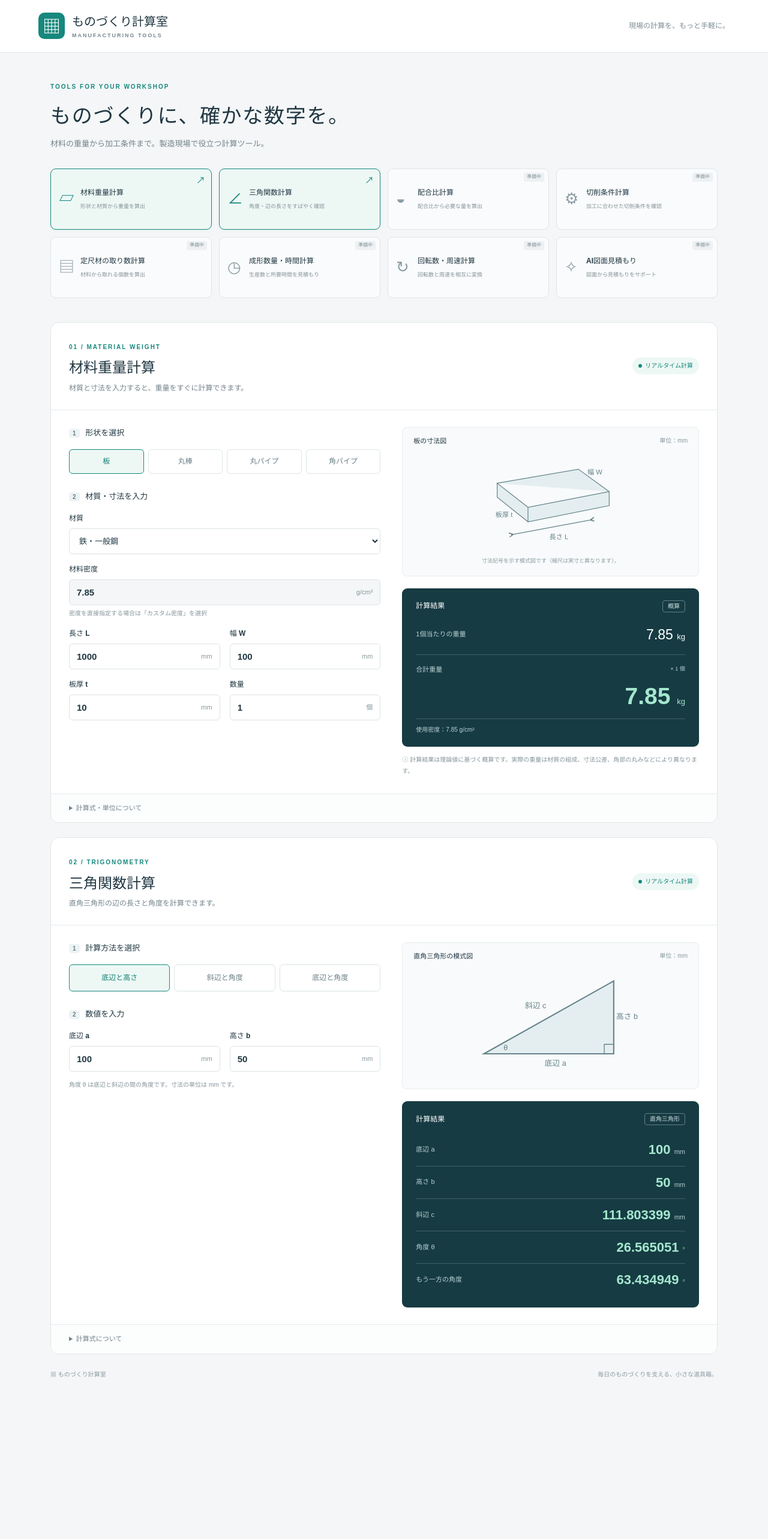
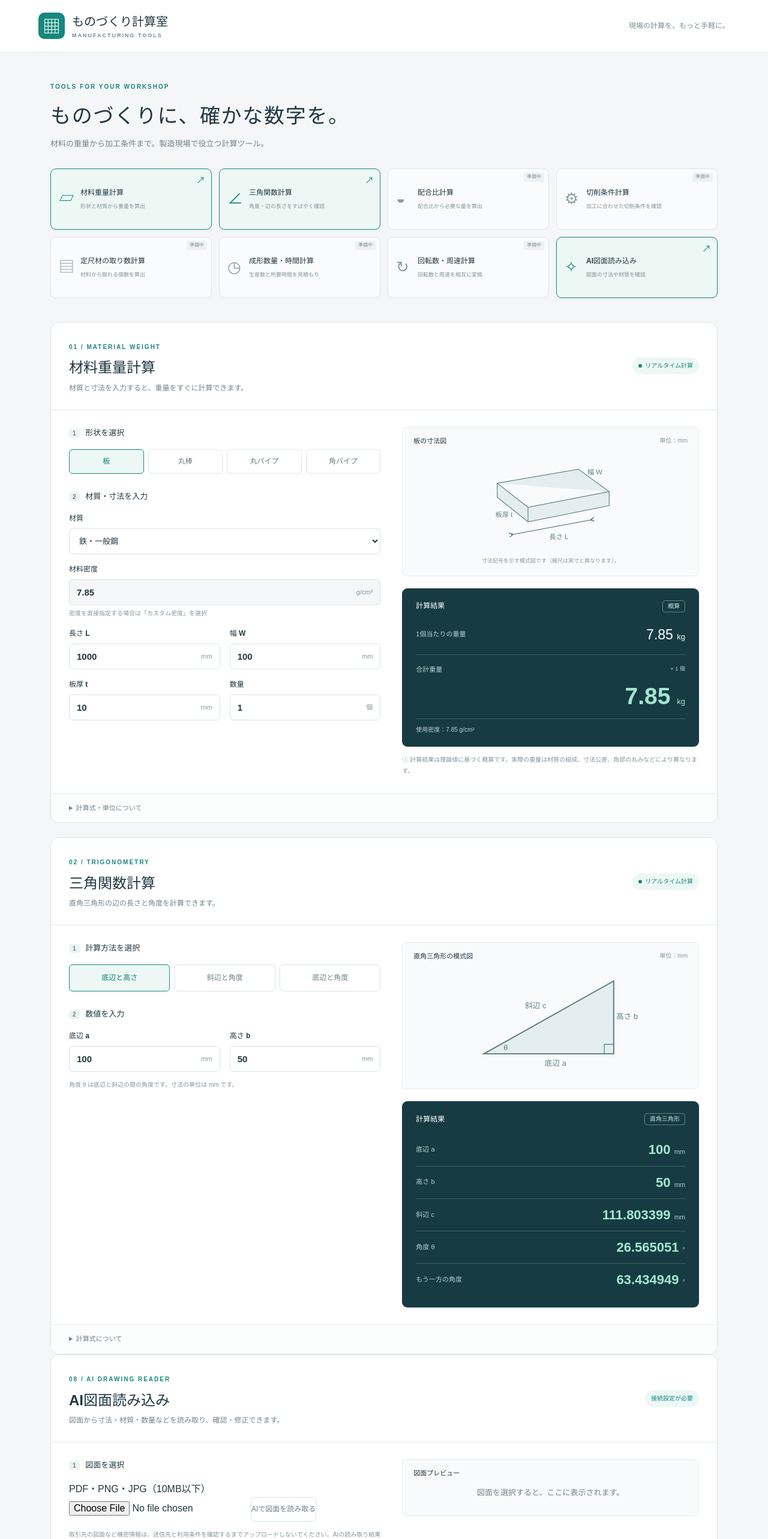
Before and after one commit to takakazu37564s-lab/manufacturing-tools, a React (Vite) app: page / in a window 1280 px wide. Shown: the top 2566 px of the page at 60% size. Before the commit the page ends 2330 px from the top, so only its background shows below. Built offline with nearby package versions, Linux system fonts and the light colour scheme; no server answers.

Commit message:
Add AI drawing reader tile and section

```diff
--- a/src/main.tsx
+++ b/src/main.tsx
@@ -2,8 +2,9 @@ import React, { useState } from 'react';
 import { createRoot } from 'react-dom/client';
 import { calculateWeight, materials, shapeNames, type Shape, type WeightInput } from './weight';
 import { calculateTriangle, type TriangleInput } from './trigonometry';
+import DrawingReader from './DrawingReader';
 import './style.css';
-const tools = [ ['▱', '材料重量計算', '形状と材質から重量を算出'], ['∠', '三角関数計算', '角度・辺の長さをすばやく確認'], ['◒', '配合比計算', '配合比から必要な量を算出'], ['⚙', '切削条件計算', '加工に合わせた切削条件を確認'], ['▤', '定尺材の取り数計算', '材料から取れる個数を算出'], ['◷', '成形数量・時間計算', '生産数と所要時間を見積もり'], ['↻', '回転数・周速計算', '回転数と周速を相互に変換'], ['✧', 'AI図面見積もり', '図面から見積もりをサポート'] ];
+const tools = [ ['▱', '材料重量計算', '形状と材質から重量を算出'], ['∠', '三角関数計算', '角度・辺の長さをすばやく確認'], ['◒', '配合比計算', '配合比から必要な量を算出'], ['⚙', '切削条件計算', '加工に合わせた切削条件を確認'], ['▤', '定尺材の取り数計算', '材料から取れる個数を算出'], ['◷', '成形数量・時間計算', '生産数と所要時間を見積もり'], ['↻', '回転数・周速計算', '回転数と周速を相互に変換'], ['✧', 'AI図面読み込み', '図面の寸法や材質を確認'] ];
 const fields = { length: '長さ L', width: '幅 W', height: '高さ H', diameter: '外径 D', thickness: '肉厚 t' };
 function Diagram({ shape }: { shape: Shape }) {
   return <svg viewBox="0 0 320 180" role="img" aria-label={`${shapeNames[shape]}の寸法図（模式図）`}>
@@ -37,7 +38,7 @@ function App() {
   const format = (n: number) => n < 0.0001 ? n.toExponential(3) : n.toLocaleString('ja-JP', { maximumFractionDigits: 4 });
   return <><header><div className="brand"><span className="logo">▦</span><span>ものづくり計算室<small>MANUFACTURING TOOLS</small></span></div><span className="header-note">現場の計算を、もっと手軽に。</span></header>
   <main><section className="intro"><span className="eyebrow">TOOLS FOR YOUR WORKSHOP</span><h1>ものづくりに、<br className="mobile"/>確かな数字を。</h1><p>材料の重量から加工条件まで。製造現場で役立つ計算ツール。</p></section>
-  <nav className="tool-grid" aria-label="計算ツール一覧">{tools.map(([icon, title, desc], i) => i < 2 ? <a className="tool active" href={i === 0 ? '#calculator' : '#trigonometry'} key={title}><span className="tool-icon">{icon}</span><span><b>{title}</b><small>{desc}</small></span><span className="chevron">↗</span></a> : <div className="tool upcoming" key={title}><span className="tool-icon">{icon}</span><span><b>{title}</b><small>{desc}</small></span><span className="badge">準備中</span></div>)}</nav>
+  <nav className="tool-grid" aria-label="計算ツール一覧">{tools.map(([icon, title, desc], i) => (i < 2 || i === 7) ? <a className="tool active" href={i === 0 ? '#calculator' : i === 1 ? '#trigonometry' : '#drawing-reader'} key={title}><span className="tool-icon">{icon}</span><span><b>{title}</b><small>{desc}</small></span><span className="chevron">↗</span></a> : <div className="tool upcoming" key={title}><span className="tool-icon">{icon}</span><span><b>{title}</b><small>{desc}</small></span><span className="badge">準備中</span></div>)}</nav>
   <section className="calculator" id="calculator"><div className="section-heading"><div><span className="eyebrow">01 / MATERIAL WEIGHT</span><h2>材料重量計算</h2><p>材質と寸法を入力すると、重量をすぐに計算できます。</p></div><span className="live"><i/> リアルタイム計算</span></div>
   <div className="workspace"><div className="form"><h3><span>1</span> 形状を選択</h3><div className="shape-tabs" role="group" aria-label="材料形状">{(Object.keys(shapeNames) as Shape[]).map(s => <button key={s} aria-pressed={shape === s} onClick={() => setShape(s)}>{shapeNames[s]}</button>)}</div>
   <h3><span>2</span> 材質・寸法を入力</h3><div className="inputs"><label className="full">材質<select value={material} onChange={e => { setMaterial(e.target.value); if(e.target.value !== 'custom') set('density', String(materials[Number(e.target.value)].density)); }}>{materials.map((m,i) => <option key={m.name} value={i}>{m.name}</option>)}<option value="custom">カスタム密度</option></select></label>
@@ -49,6 +50,7 @@ function App() {
   <p className="notice">ⓘ 計算結果は理論値に基づく概算です。実際の重量は材質の組成、寸法公差、角部の丸みなどにより異なります。</p></aside></div>
   <details><summary>計算式・単位について</summary><p>重量（kg）＝断面積（mm²）×長さ（mm）×密度（g/cm³）÷1,000,000。合計重量＝1個当たりの重量×数量。</p><p>板：W×t ／ 丸棒：πD²÷4 ／ 丸パイプ：π［D²−(D−2t)²］÷4 ／ 角パイプ：W×H−(W−2t)(H−2t)。角パイプの角部は直角として計算します。</p></details></section>
   <TriangleCalculator/>
+  <DrawingReader/>
   <footer><span>▦ ものづくり計算室</span><span>毎日のものづくりを支える、小さな道具箱。</span></footer></main></>;
 }
 createRoot(document.getElementById('root')!).render(<React.StrictMode><App/></React.StrictMode>);
```
